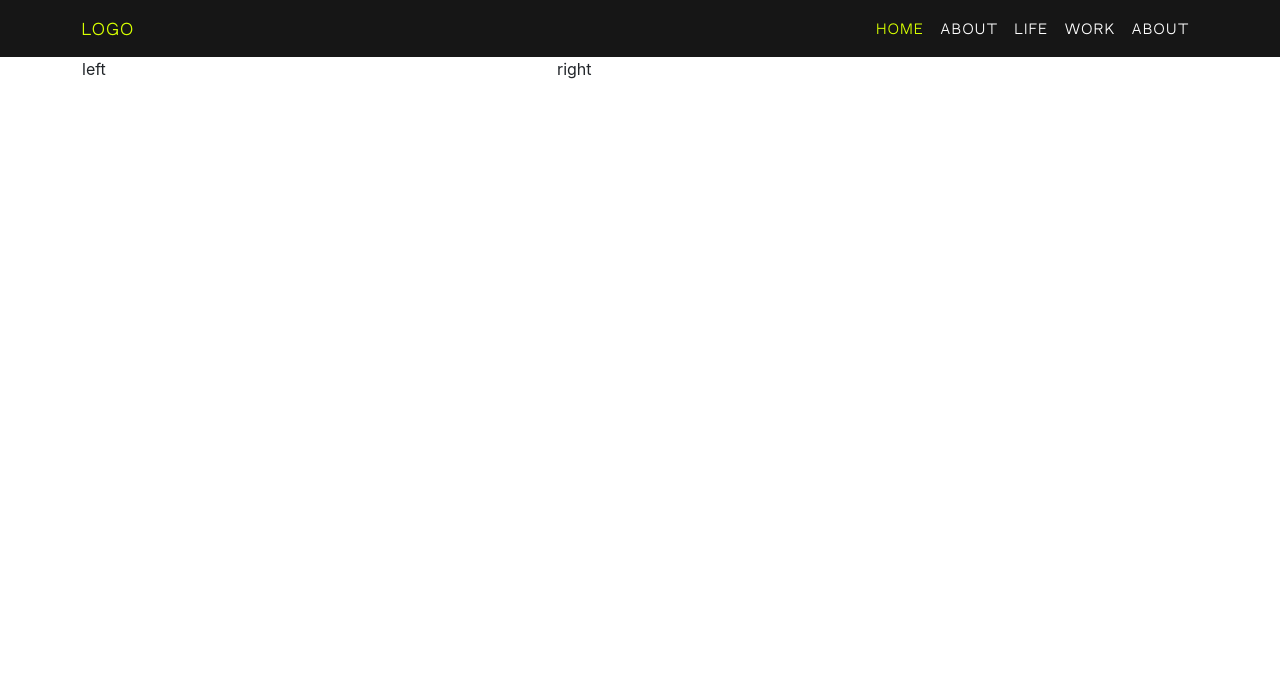
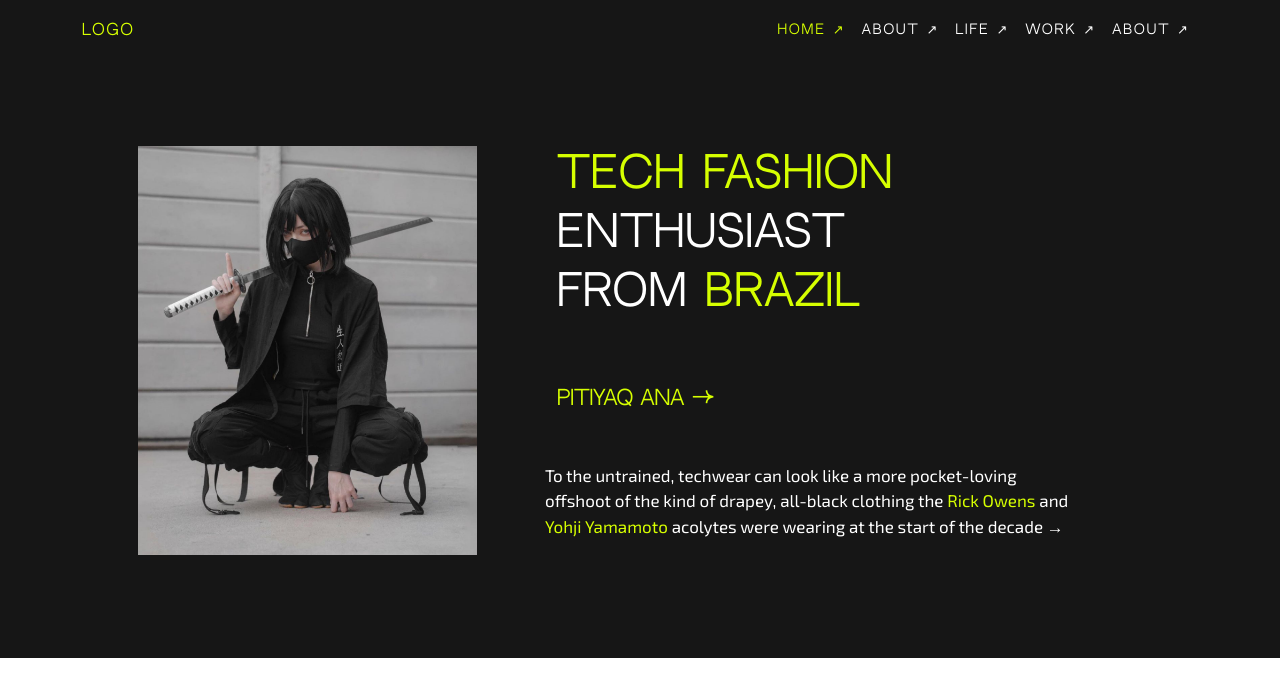
Before and after one commit to vihanpereraux/React-build-w-Bootstrap-v5, a React (Create React App) app: page /contact in a window 1280 px wide. Shown: the top 696 px of the page. Built offline with nearby package versions, Linux system fonts and the light colour scheme; the HTML template or start-up script is replaced by a standard one.

Commit message:
Landing section basics implemented

```diff
--- a/src/components/inc/Navbar.js
+++ b/src/components/inc/Navbar.js
@@ -31,27 +31,27 @@ function Navbar() {
 
             <li class="nav-item">
                 <Link to="/" class="nav-link" href="#">
-                  <span class="nav-items current-one">Home</span>
+                  <span class="nav-items current-one">Home ↗</span>
                 </Link>
             </li>
             <li class="nav-item">
                 <Link to="/contact" class="nav-link" href="#">
-                  <span class="nav-items">About</span>
+                  <span class="nav-items">About ↗ </span>
                 </Link>
             </li>
             <li class="nav-item">
                 <Link to="/about" class="nav-link" href="#">
-                  <span class="nav-items">Life</span>
+                  <span class="nav-items">Life ↗ </span>
                 </Link>
             </li>
             <li class="nav-item">
                 <Link to="" class="nav-link" href="#">
-                  <span class="nav-items">Work</span>
+                  <span class="nav-items">Work ↗ </span>
                 </Link>
             </li>
             <li class="nav-item">
                 <Link to="" class="nav-link" href="#">
-                  <span class="nav-items">About</span>
+                  <span class="nav-items">About ↗ </span>
                 </Link>
             </li>
 
--- a/src/components/partials/Landing.js
+++ b/src/components/partials/Landing.js
@@ -1,4 +1,5 @@
 import React from "react";
+import LandingImage from '../images/landing/Landing-Image.png';
 import "./styles/LandingStyles.css"
 import "./styles/Fonts.css"
 
@@ -6,13 +7,28 @@ function Landing()
 {
     return(
         <div>
-            <div className="container">
-                <div className="row">
-                    <div className="col-5">
-                        left
-                    </div>
-                    <div className="col-7">
-                        right
+            <div id="landing-section">
+                <div className="container">
+                    <div className="row my-auto">
+                        <div className="col-lg-5">
+                            <img className="landing-img mx-auto d-block" src={LandingImage}></img>
+                        </div>
+                        <div className="col-lg-7 landing-row-2">
+                            <h3 id="landing-title">
+                                <span className="highlight-area">Tech Fashion</span> Enthusiast
+                                <br/> From <span className="highlight-area">Brazil</span>
+                            </h3>
+
+                            <h5 className="highlight-area model-name">PITIYAQ ANA →</h5>
+
+                            <p id="landing-paragraph">
+                                To the untrained, techwear can look like a more pocket-loving
+                                offshoot of the kind of drapey, all-black clothing the
+                                <span className="highlight-area"> Rick Owens </span> and
+                                <span className="highlight-area"> Yohji Yamamoto </span> acolytes were wearing at the start of
+                                the decade →
+                            </p>
+                        </div>
                     </div>
                 </div>
             </div>
--- a/src/components/partials/styles/Fonts.css
+++ b/src/components/partials/styles/Fonts.css
@@ -1,4 +1,5 @@
 /* Import - Raleway Font */
+@import url('https://fonts.googleapis.com/css2?family=Raleway:wght@500&display=swap');
 @import url('https://fonts.googleapis.com/css2?family=Raleway:wght@500&display=swap');
 @import url('https://fonts.googleapis.com/css2?family=Raleway:wght@600&display=swap');
 @import url('https://fonts.googleapis.com/css2?family=Raleway:wght@700&display=swap');
--- a/src/components/partials/styles/LandingStyles.css
+++ b/src/components/partials/styles/LandingStyles.css
@@ -0,0 +1,54 @@
+/* Font weight - 500 - Raleway - Medium */
+/* Font weight - 600 - Raleway - SemiBold */
+/* Font weight - 700 - Raleway - Bold */
+/* Font face - NeutralFace */
+
+@import url('https://fonts.googleapis.com/css2?family=Exo+2&display=swap');
+
+#landing-section
+{
+    background-color: #161616;
+    padding-top: 7%;
+    padding-bottom: 8%;
+}
+
+.landing-img
+{
+    width: 75%;
+}
+
+#landing-title
+{
+    color: white;
+    font-family: NeutralFace;
+    letter-spacing: 1.2px;
+    font-size: 42px;
+    line-height: 1.4;
+}
+.highlight-area
+{
+    color: #D6FF00;
+}
+
+.model-name
+{
+    font-family: NeutralFace;
+    margin-top: 10%;
+}
+
+.landing-row-2
+{
+    position: relative;
+}
+#landing-paragraph
+{
+    color: white;
+    width: 80%;
+    font-family: 'Exo 2', sans-serif;
+    /* font-weight: 400; */
+    font-size: 17px;
+    margin-top: 5%;
+    position: absolute;
+    left: 0;
+    bottom: 0;
+}
```
Also changed, not shown: src/components/images/landing/Landing-Image.png (added).
